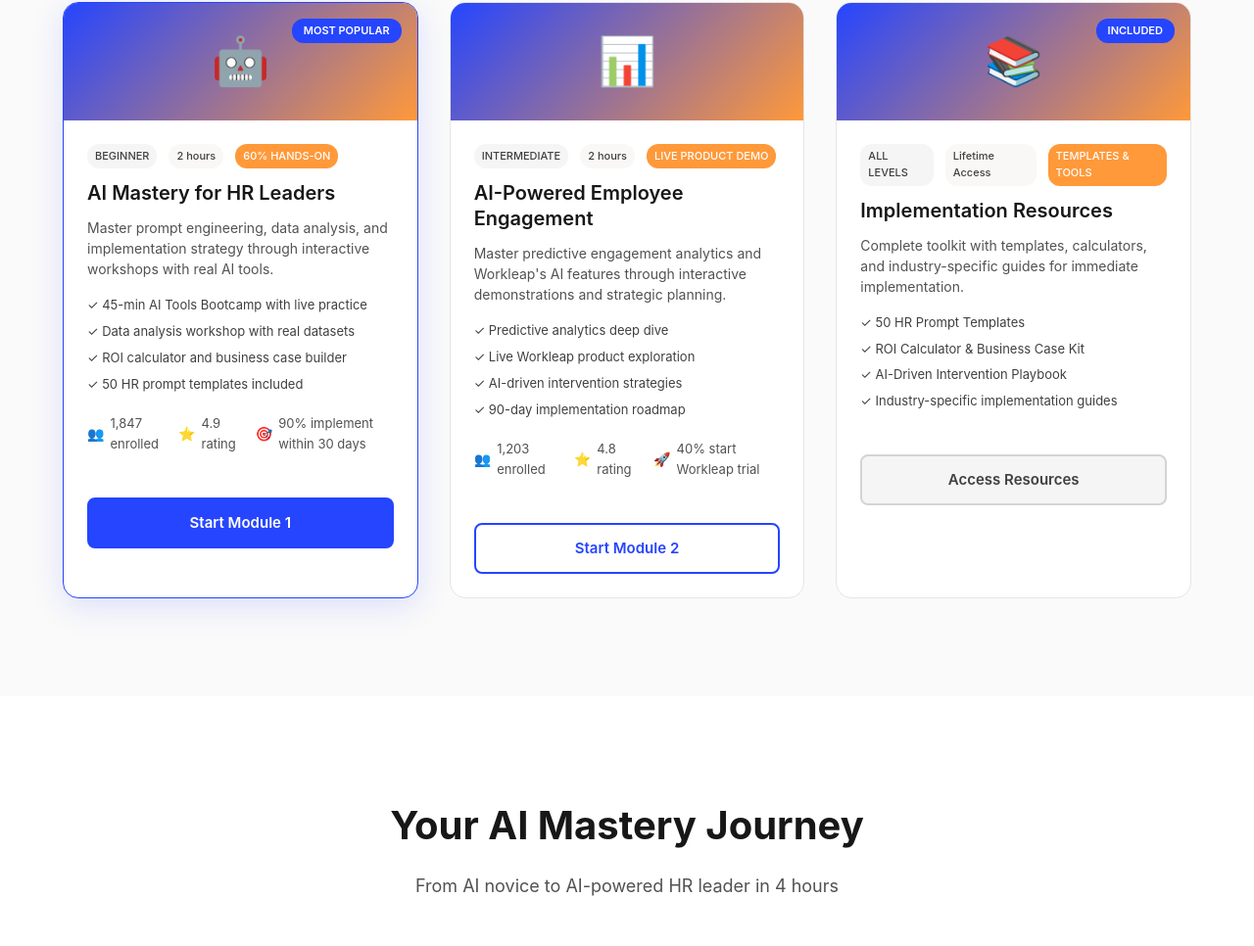
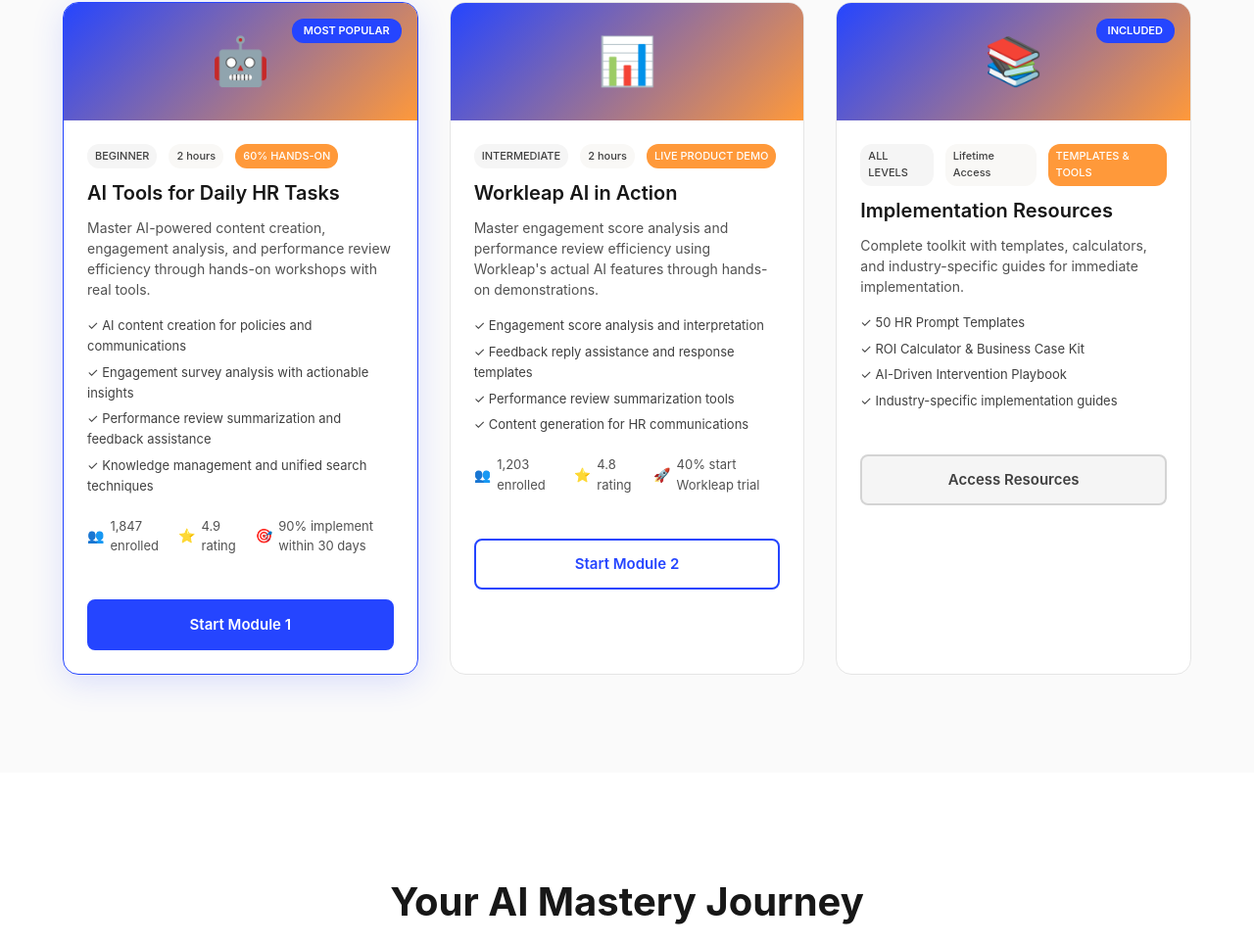
Before and after one commit to evathouvenot/ai-hr-university, a website: page index.html in a window 1280 px wide. Shown: the part 1089-2055 px from the top of the page at 98% size. Drawn offline with Linux system fonts and the light colour scheme.

Commit message:
Update course content with realistic AI use cases while preserving design

```diff
--- a/index.html
+++ b/index.html
@@ -225,13 +225,13 @@
                             <span class="course-duration">2 hours</span>
                             <span class="course-format">60% Hands-on</span>
                         </div>
-                        <h3>AI Mastery for HR Leaders</h3>
-                        <p>Master prompt engineering, data analysis, and implementation strategy through interactive workshops with real AI tools.</p>
+                        <h3>AI Tools for Daily HR Tasks</h3>
+                        <p>Master AI-powered content creation, engagement analysis, and performance review efficiency through hands-on workshops with real tools.</p>
                         <div class="course-features">
-                            <div class="feature">✓ 45-min AI Tools Bootcamp with live practice</div>
-                            <div class="feature">✓ Data analysis workshop with real datasets</div>
-                            <div class="feature">✓ ROI calculator and business case builder</div>
-                            <div class="feature">✓ 50 HR prompt templates included</div>
+                            <div class="feature">✓ AI content creation for policies and communications</div>
+                            <div class="feature">✓ Engagement survey analysis with actionable insights</div>
+                            <div class="feature">✓ Performance review summarization and feedback assistance</div>
+                            <div class="feature">✓ Knowledge management and unified search techniques</div>
                         </div>
                         <div class="course-stats">
                             <div class="stat">
@@ -263,13 +263,13 @@
                             <span class="course-duration">2 hours</span>
                             <span class="course-format">Live Product Demo</span>
                         </div>
-                        <h3>AI-Powered Employee Engagement</h3>
-                        <p>Master predictive engagement analytics and Workleap's AI features through interactive demonstrations and strategic planning.</p>
+                        <h3>Workleap AI in Action</h3>
+                        <p>Master engagement score analysis and performance review efficiency using Workleap's actual AI features through hands-on demonstrations.</p>
                         <div class="course-features">
-                            <div class="feature">✓ Predictive analytics deep dive</div>
-                            <div class="feature">✓ Live Workleap product exploration</div>
-                            <div class="feature">✓ AI-driven intervention strategies</div>
-                            <div class="feature">✓ 90-day implementation roadmap</div>
+                            <div class="feature">✓ Engagement score analysis and interpretation</div>
+                            <div class="feature">✓ Feedback reply assistance and response templates</div>
+                            <div class="feature">✓ Performance review summarization tools</div>
+                            <div class="feature">✓ Content generation for HR communications</div>
                         </div>
                         <div class="course-stats">
                             <div class="stat">
```
Also changed, not shown: module1.html (+12 -12 lines).
